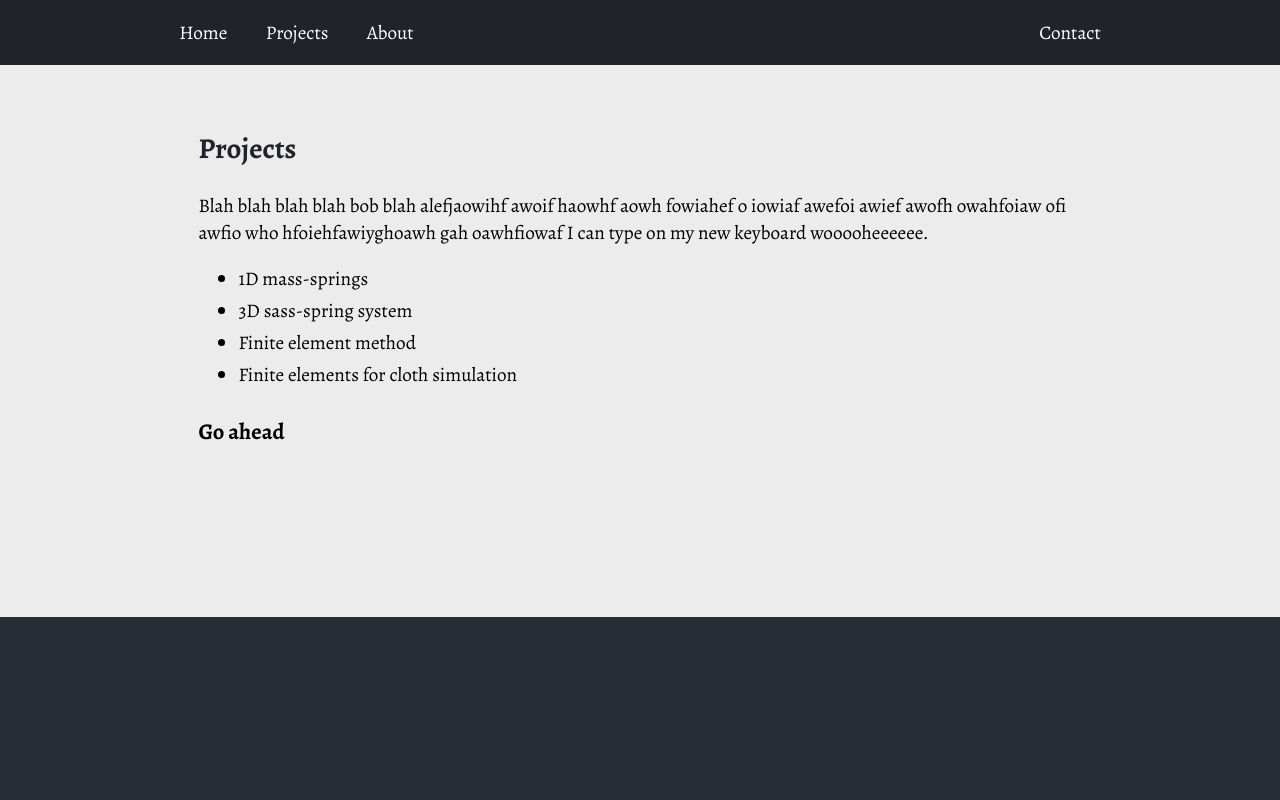
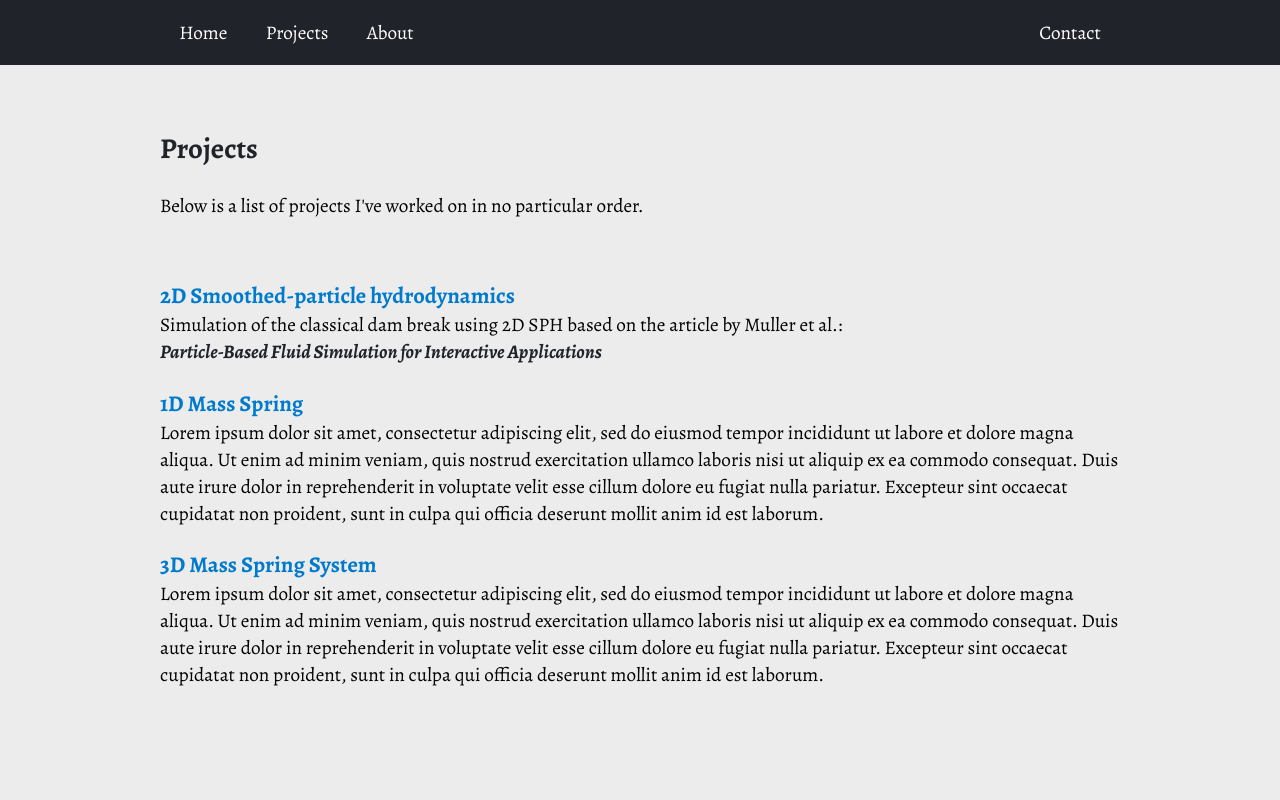
Before and after one commit to ericpko/old-website, a React (Create React App) app: page /projects in a window 1280 px wide. Shown: the top 800 px of the page. Built offline with nearby package versions, Linux system fonts and the light colour scheme.

Commit message:
Added the projects page. Got the projects Router working. Added the first project: SPH simulation.

```diff
--- a/src/components/Section.js
+++ b/src/components/Section.js
@@ -7,8 +7,9 @@ import styled from 'styled-components';
  * But in Container we use max-width.
  */
 const Section = styled.section`
-   padding: 0 4% 2% 4%; /* shorthands goes clockwise starting from the top */
-   /* width: 960px; */
+   /* shorthands goes clockwise starting from the top */
+   /* padding: 0 0 2% 0; */
+   padding-bottom: 2%;
 `;
 
 export default Section
--- a/src/pages/Projects.js
+++ b/src/pages/Projects.js
@@ -1,85 +1,33 @@
-import styled from 'styled-components';
 import {
-   BrowserRouter as Router,
    Switch,
    Route,
-   Link,
-   useParams,
-   useRouteMatch
+   useRouteMatch,
  } from "react-router-dom";
 
-import Container from '../components/Container';
-import A from '../components/Hyperlink';
-import H2 from '../components/H2';
-import Section from '../components/Section';
+import AllProjects from './projects/AllProjects';
+import SPHSim from './projects/SPHSim';
+import MassSpring1D from "./projects/MassSpring1D";
+import MassSpring3D from './projects/MassSpring3D';
 
 
 
-const Li = styled.li`
-   /* margin: 0 0 4px 0; */
-   padding-bottom: 5px;
-`;
-
-const StyledLink = styled(Link)`
-   color: ${props => props.theme.colors.black};
-   text-decoration: none;
-   transition: color 0.2s ease-out;
-
-   :hover {
-      color: ${props => props.theme.colors.brand};
-   }
-`;
 
 
-const Project = () => {
-   // The <Route> that rendered this component has a
-   // path of `/topics/:topicId`. The `:topicId` portion
-   // of the URL indicates a placeholder that we can
-   // get from `useParams()`.
-   let { topicId } = useParams();
+/**
+ * https://blog.pshrmn.com/simple-react-router-v4-tutorial/
+ */
+const Projects = () => {
+   let { path } = useRouteMatch();
+   // console.log(path)
+   // path == /projects
 
    return (
-      <div>
-         <h3>{topicId}</h3>
-      </div>
-   );
-}
-
-
-const Projects = () => {
-   let { path, url } = useRouteMatch();
-
-   return (
-      <Container>
-         <Section>
-            <H2>Projects</H2>
-            <p>
-               Blah blah blah blah bob blah alefjaowihf awoif haowhf aowh fowiahef o iowiaf
-               awefoi awief awofh owahfoiaw ofi awfio who hfoiehfawiyghoawh gah oawhfiowaf
-               I can type on my new keyboard wooooheeeeee.
-            </p>
-            <ul>
-               <Li>
-                  <StyledLink to={`${url}/1D-mass-springs`}>1D mass-springs</StyledLink>
-               </Li>
-               <Li>
-                  <StyledLink to={`${url}/3D-mass-springs`}>3D sass-spring system</StyledLink>
-               </Li>
-               <Li>
-                  <StyledLink to={`${url}/3D-FEM`}>Finite element method</StyledLink>
-               </Li>
-               <Li>
-                  <StyledLink to={`${url}/FEM-cloth-sim`}>Finite elements for cloth simulation</StyledLink>
-               </Li>
-            </ul>
-            <Switch>
-               <Route exact path={path}>
-                  <h3>Go ahead</h3>
-               </Route>
-               <Route path={`${path}/:topicId`} component={Project} />
-            </Switch>
-         </Section>
-      </Container>
+      <Switch>
+         <Route exact path={path} component={AllProjects} />
+         <Route path='/projects/2D-SPH-simulation' component={SPHSim} />
+         <Route path={`${path}/1D-mass-spring`} component={MassSpring1D} />
+         <Route path={`${path}/3D-mass-spring-system`} component={MassSpring3D} />
+      </Switch>
    )
 }
 
--- /dev/null
+++ b/src/pages/projects/AllProjects.js
@@ -0,0 +1,88 @@
+import styled from 'styled-components';
+import {
+   Link,
+   useRouteMatch,
+} from 'react-router-dom';
+
+import Container from '../../components/Container';
+import Section from '../../components/Section';
+import H2 from '../../components/H2';
+import Strong from '../../components/Strong';
+import A from '../../components/Hyperlink';
+
+
+const H3 = styled.h3`
+   color: ${props => props.theme.colors.darker};
+   margin-bottom: 0;
+`;
+
+const P = styled.p`
+   margin-top: 0;
+`;
+
+const Post = styled(Section)`
+   padding-bottom: 0;
+`;
+
+const StyledLink = styled(Link)`
+   color: ${props => props.theme.colors.link};
+   text-decoration: none;
+   transition: color 0.2s ease-out;
+
+   :hover {
+      color: ${props => props.theme.colors.brand};
+   }
+`;
+
+const AllProjects = () => {
+   let { url } = useRouteMatch();
+
+   return (
+      <Container>
+         <Section>
+            <H2>Projects</H2>
+            <p>
+               Below is a list of projects I've worked on in no particular order.
+            </p>
+         </Section>
+
+         <Post>
+            <H3><StyledLink to={`${url}/2D-SPH-simulation`}>2D Smoothed-particle hydrodynamics</StyledLink></H3>
+            <P>
+               Simulation of the classical dam break using 2D SPH based on the article by
+               Muller et al.: <br/>
+               <Strong>
+                  <A href="https://matthias-research.github.io/pages/publications/sca03.pdf"
+                     target="_blank">
+                        Particle-Based Fluid Simulation for Interactive Applications
+                  </A>
+               </Strong>
+            </P>
+         </Post>
+         <Post>
+            <H3><StyledLink to={`${url}/1D-mass-spring`}>1D Mass Spring</StyledLink></H3>
+            <P>
+               Lorem ipsum dolor sit amet, consectetur adipiscing elit, sed do eiusmod
+               tempor incididunt ut labore et dolore magna aliqua. Ut enim ad minim veniam,
+               quis nostrud exercitation ullamco laboris nisi ut aliquip ex ea commodo consequat.
+               Duis aute irure dolor in reprehenderit in voluptate velit esse cillum dolore eu
+               fugiat nulla pariatur. Excepteur sint occaecat cupidatat non proident, sunt in
+               culpa qui officia deserunt mollit anim id est laborum.
+            </P>
+         </Post>
+         <Post>
+            <H3><StyledLink to={`${url}/3D-mass-spring-system`}>3D Mass Spring System</StyledLink></H3>
+            <P>
+               Lorem ipsum dolor sit amet, consectetur adipiscing elit, sed do eiusmod
+               tempor incididunt ut labore et dolore magna aliqua. Ut enim ad minim veniam,
+               quis nostrud exercitation ullamco laboris nisi ut aliquip ex ea commodo consequat.
+               Duis aute irure dolor in reprehenderit in voluptate velit esse cillum dolore eu
+               fugiat nulla pariatur. Excepteur sint occaecat cupidatat non proident, sunt in
+               culpa qui officia deserunt mollit anim id est laborum.
+            </P>
+         </Post>
+      </Container>
+   )
+}
+
+export default AllProjects
--- /dev/null
+++ b/src/pages/projects/MassSpring1D.js
@@ -0,0 +1,20 @@
+import styled from 'styled-components';
+import Container from '../../components/Container';
+import H2 from '../../components/H2';
+
+
+
+const MassSpring1D = () => {
+   return (
+      <Container>
+         <section>
+            <H2>1D Mass Spring</H2>
+            <p>
+               BLah blah blah
+            </p>
+         </section>
+      </Container>
+   )
+}
+
+export default MassSpring1D
--- /dev/null
+++ b/src/pages/projects/MassSpring3D.js
@@ -0,0 +1,17 @@
+import styled from 'styled-components';
+import Container from '../../components/Container';
+import H2 from '../../components/H2';
+
+
+
+const MassSpring3D = () => {
+   return (
+      <Container>
+         <section>
+            <H2>3D Mass Spring System</H2>
+         </section>
+      </Container>
+   )
+}
+
+export default MassSpring3D
--- /dev/null
+++ b/src/pages/projects/SPHSim.js
@@ -0,0 +1,28 @@
+import Container from '../../components/Container';
+import H2 from '../../components/H2';
+import SPHSimPdf from '../../pdfs/SPH-sim.pdf';
+import Strong from '../../components/Strong';
+import A from '../../components/Hyperlink';
+import SPHdemo from '../../images/sphDemo.gif';
+
+
+
+const SPHSim = () => {
+   return (
+      <Container>
+         <section>
+            <H2>2D Smoothed-Particle Hydrodynamics</H2>
+            <p>
+               This was the final project I chose for my physics-based animation course at UofT.
+               Check out my short SIGGRAPH paper &#030;
+               <Strong><A href={SPHSimPdf} target="_blank">here</A></Strong>&#030;
+               where you can find all the details from this project and below is a demo
+               of the result!
+            </p>
+            <img src={SPHdemo} alt="Short gif showing the results of the SPH simulation" />
+         </section>
+      </Container>
+   )
+}
+
+export default SPHSim
--- a/src/styles/theme.js
+++ b/src/styles/theme.js
@@ -6,6 +6,7 @@ export const theme = {
       lighter: '#373940',         // light blue
       dark: '#282c34',            // dark blue
       darker: '#20232a',          // really dark blue
+      link: '#007acc',            // sky blue
       brand: '#61dafb',           // electric blue
       brandLight: '#bbeffd',
       text: '#1a1a1a',            // very dark grey / black substitute
```
Also changed, not shown: 2 other files (tests, documents, lock files or other folders).
